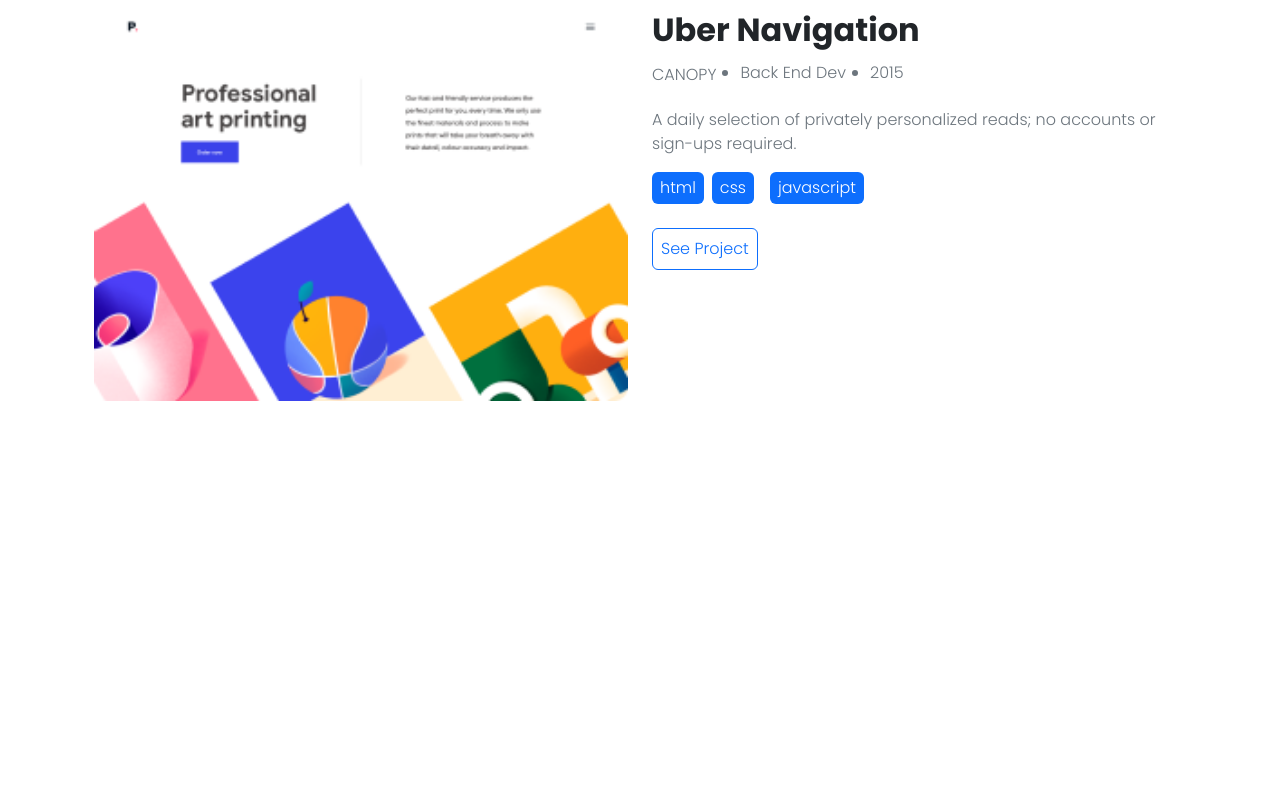
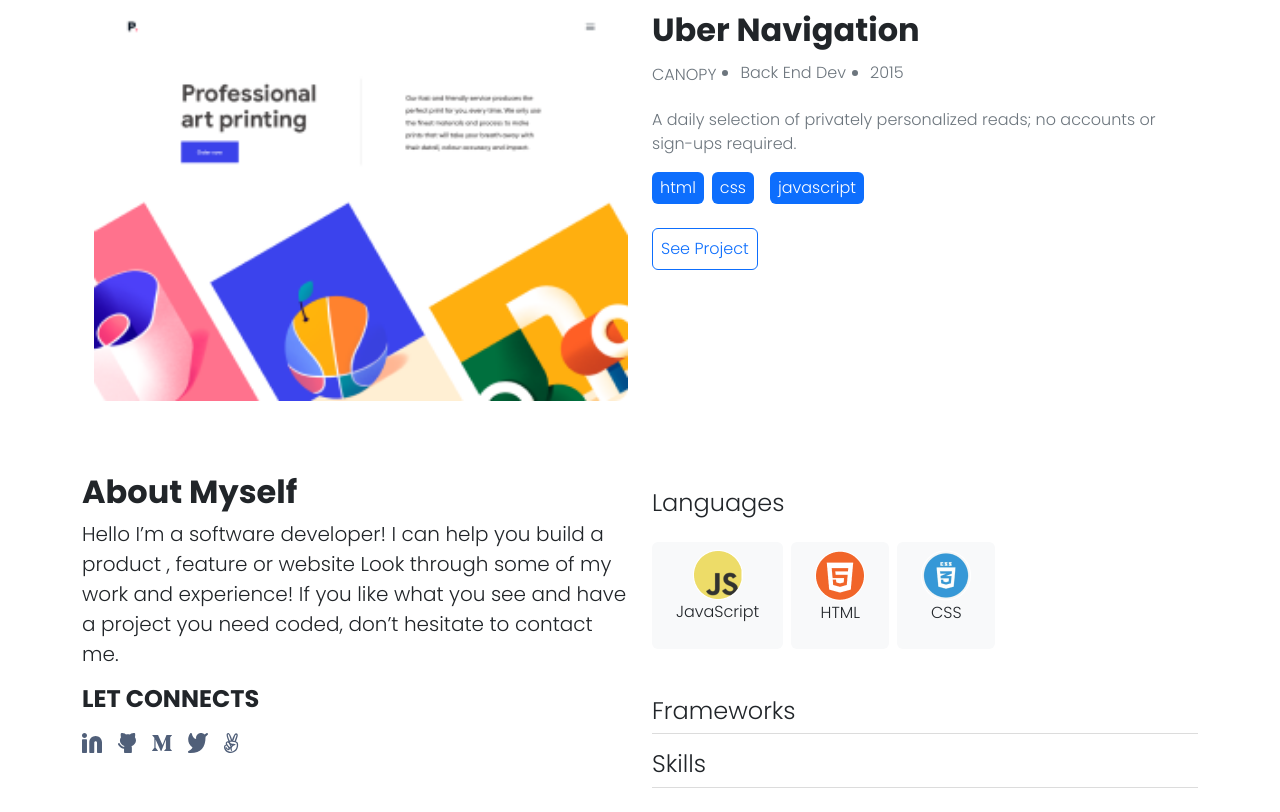
Before and after one commit to katfogy/bootstrap-project, a plain HTML site: page index.html in a window 1280 px wide. Shown: the part 1969-2781 px from the top of the page. Before the commit the page ends 2394 px from the top, so only its background shows below. Drawn offline with nearby package versions, Linux system fonts and the light colour scheme.

Commit message:
about me session added

```diff
--- a/index.html
+++ b/index.html
@@ -192,6 +192,53 @@
                         </div>
             </div>
         </div>
+
+        <section class="about-me mt-5 mb-2">
+            <div class="container">
+                <div class="row">
+                    <div class="col-lg-6">
+                        <h2 class="fw-bolder">About Myself</h2>
+                        <p class="lead">Hello I’m a software developer! I can help you build a product , feature or website Look through some of my work and experience! If you like what you see and have a project you need coded, don’t hesitate to contact me.</p>
+                        <h3 class="h4 my-3 fw-bold">LET CONNECTS</h3>
+                        <div class="d-flex gap-3">
+                            <div class="logo"><a href=""><img src="assets/icons/linkedin-icon.svg" alt="linkedin"/> </a></div>
+                            <div class="logo"><a href=""><img src="assets/icons/github-icon.svg" alt="github"/> </a></div>
+                            <div class="logo"><a href=""><img src="assets/icons/m-icon.svg" alt="m"/> </a></div>
+                            <div class="logo"><a href=""><img src="assets/icons/twitter-icon.svg" alt="twitter"/> </a></div>
+                            <div class="logo"><a href=""><img src="assets/icons/Vector.svg" alt="vector"/> </a></div>
+                        </div>
+                    </div>
+
+                    <div class="col-lg-6">
+                        <h4 class="fw-normal mt-3">Languages</h4>
+                        <div class="skills d-flex gap-2 mt-4">
+                            <div class="skill bg-light rounded py-2 px-4 text-center">
+                                <img src="/assets/images/js.png" alt="js">
+                                <p>JavaScript</p>
+                            </div>
+
+                            <div class="skill bg-light rounded py-2 px-4 text-center">
+                                <img src="/assets/images/html.png" alt="html">
+                                <p>HTML</p>
+                            </div>
+
+                            <div class="skill bg-light rounded py-2 px-4 text-center">
+                                <img src="/assets/images/css.png" alt="css">
+                                <p>CSS</p>
+                            </div>
+                        </div>
+
+                        <ul class="list-unstyled mt-5">
+                            <li class="my-3 bb"><h4>Frameworks</h4></li>
+                            <li class="my-3 bb"><h4>Skills</h4></li>
+                        </ul>
+
+                    </div>
+
+                </div>
+            </div>
+        </section>
+      </main>
 </main>
 
 
```
